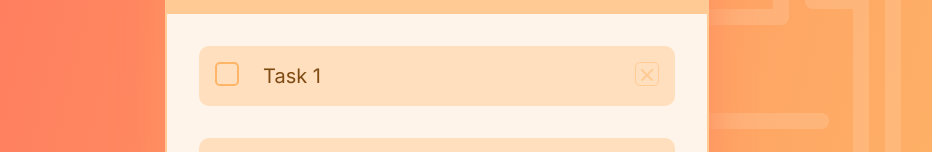
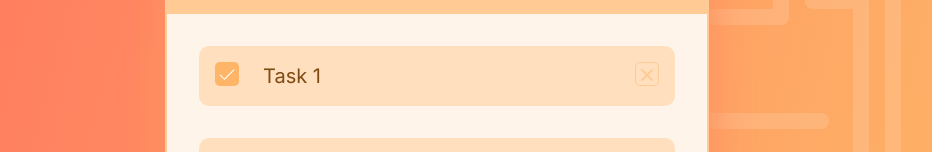
Before and after one commit to LeuKhaak/vue_1, a Vue app: page / in a window 1280 px wide. Shown: the part 135-287 px from the top of the page, without its empty margins (203-1135 px from the left). Built offline with nearby package versions, Linux system fonts and the light colour scheme.

Commit message:
feature/TD-3 styles updated

```diff
--- a/src/components/molecules/Task.vue
+++ b/src/components/molecules/Task.vue
@@ -1,6 +1,11 @@
 <template>
   <label :class="$style.task">
-    <input :class="$style.check" type="checkbox" name="task" />
+    <input
+      :class="$style.check"
+      type="checkbox"
+      name="task"
+      :checked="isChecked"
+    />
     <span :class="$style.text">{{ name }}</span>
     <button :class="$style.delete"></button>
   </label>
@@ -10,6 +15,7 @@
 export default {
   props: {
     name: String,
+    isChecked: Boolean,
   },
 };
 </script>
@@ -19,8 +25,7 @@ export default {
   @extend %task;
   .check {
     appearance: none;
-  }
-  .check:before {
+    &:before {
       content: "";
       font-weight: 700;
       display: flex;
@@ -33,9 +38,11 @@ export default {
       border-radius: 0.3rem;
       margin-right: 1.5rem;
     }
-  .check:checked:before {
-    background: $bgChecked url(../../assets/images/checked.png) center no-repeat;
+    &:checked:before {
+      background: $bgChecked url(../../assets/images/checked.png) center
+        no-repeat;
       border: 0;
+    }
   }
   .text {
     font-family: Inter;
@@ -56,9 +63,8 @@ export default {
     border-radius: 0.3rem;
     background: transparent;
     position: relative;
-  }
-  .delete:before,
-  .delete:after {
+    &:before,
+    &:after {
       display: block;
       content: "";
       width: 1rem;
@@ -70,15 +76,16 @@ export default {
       top: 50%;
       transform: rotate(45deg);
     }
-  .delete:after {
+    &:after {
       transform: rotate(-45deg);
     }
-  .delete:hover {
+    &:hover {
       border: 0.1rem solid $hover;
     }
-  .delete:hover:after,
-  .delete:hover:before {
+    &:hover:after,
+    &:hover:before {
       background-color: $hover;
     }
   }
+}
 </style>
--- a/src/components/organisms/Content.vue
+++ b/src/components/organisms/Content.vue
@@ -16,7 +16,6 @@
 import TaskList from "@/components/organisms/TaskList.vue";
 
 export default {
-  props: ["tasks"],
   components: {
     TaskList,
   },
@@ -42,12 +41,12 @@ export default {
       display: flex;
       align-items: center;
       color: $fontDark;
-    }
-    .taskInput::placeholder {
-      text-align: center;
-      font-family: Inter;
-      font-size: 1.25rem;
-      color: $bgTitle;
+      &::placeholder {
+        text-align: center;
+        font-family: Inter;
+        font-size: 1.25rem;
+        color: $bgTitle;
+      }
     }
     @include mobileSmall {
       font-size: 1rem;
--- a/src/components/organisms/TaskList.vue
+++ b/src/components/organisms/TaskList.vue
@@ -1,6 +1,11 @@
 <template>
   <div :class="$style.list">
-    <Task v-for="task in tasks" :key="task.id" :name="task.name" />
+    <Task
+      v-for="task in tasks"
+      :key="task.id"
+      :name="task.name"
+      :isChecked="task.isChecked"
+    />
   </div>
 </template>
 
@@ -10,9 +15,9 @@ export default {
   data() {
     return {
       tasks: [
-        { id: 1, name: "Task 1" },
-        { id: 2, name: "Task 2" },
-        { id: 3, name: "Task 3" },
+        { id: 1, name: "Task 1", isChecked: true },
+        { id: 2, name: "Task 2", isChecked: false },
+        { id: 3, name: "Task 3", isChecked: false },
       ],
     };
   },
```
Lines whose indentation alone changed are shown as unchanged.
